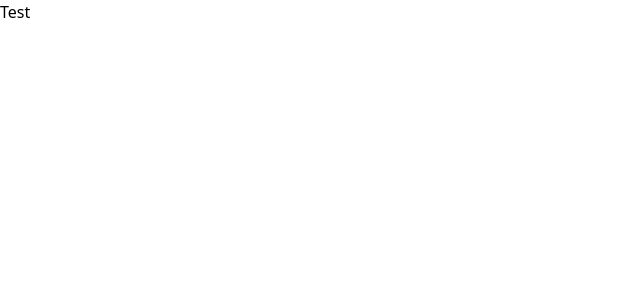
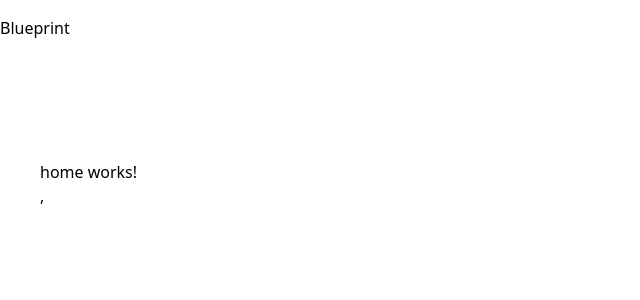
Before and after one commit to EdwardWestbury/factorio-tools, an Angular app: page / in a window 1280 px wide. Shown: the top 300 px of the page, without its empty margins (0-640 px from the left). Built offline with nearby package versions, Linux system fonts and the light colour scheme.

Commit message:
Implement main layout and home feature with routing

```diff
--- a/projects/blueprint/src/app/app.component.html
+++ b/projects/blueprint/src/app/app.component.html
@@ -1 +1 @@
-<h1 class="text-blue-600">Test</h1>
+<app-main-layout />
--- a/projects/blueprint/src/app/app.component.ts
+++ b/projects/blueprint/src/app/app.component.ts
@@ -1,9 +1,10 @@
 import { Component } from '@angular/core';
 import { RouterOutlet } from '@angular/router';
+import { MainLayoutComponent } from './layout/main-layout/main-layout.component';
 
 @Component({
   selector: 'app-root',
-  imports: [RouterOutlet],
+  imports: [MainLayoutComponent],
   templateUrl: './app.component.html',
   styleUrl: './app.component.css',
 })
--- a/projects/blueprint/src/app/app.routes.ts
+++ b/projects/blueprint/src/app/app.routes.ts
@@ -1,3 +1,12 @@
 import { Routes } from '@angular/router';
 
-export const routes: Routes = [];
+export const routes: Routes = [
+  {
+    path: '',
+    loadChildren: () => import('./feature/home/home.routes')
+  },
+  {
+    path: '**',
+    redirectTo: ''
+  }
+];
--- /dev/null
+++ b/projects/blueprint/src/app/feature/home/home.routes.ts
@@ -0,0 +1,13 @@
+import { Routes } from "@angular/router";
+
+export default <Routes>[
+  // {
+  //   path: '',
+  //   pathMatch: 'full',
+  //   redirectTo: 'home'
+  // },
+  {
+    path: '',
+    loadComponent: () => import("./home/home.component").then(m => m.HomeComponent)
+  }
+];
--- /dev/null
+++ b/projects/blueprint/src/app/feature/home/home/home.component.css
@@ -0,0 +1,3 @@
+:host {
+  display: block;
+}
--- /dev/null
+++ b/projects/blueprint/src/app/feature/home/home/home.component.html
@@ -0,0 +1 @@
+<p>home works!</p>,
--- /dev/null
+++ b/projects/blueprint/src/app/feature/home/home/home.component.ts
@@ -0,0 +1,10 @@
+import { ChangeDetectionStrategy, Component } from '@angular/core';
+
+@Component({
+  selector: 'app-home',
+  imports: [],
+  templateUrl: './home.component.html',
+  styleUrl: './home.component.css',
+  changeDetection: ChangeDetectionStrategy.OnPush,
+})
+export class HomeComponent { }
--- /dev/null
+++ b/projects/blueprint/src/app/layout/main-layout/main-layout.component.css
@@ -0,0 +1,3 @@
+:host {
+  display: block;
+}
--- /dev/null
+++ b/projects/blueprint/src/app/layout/main-layout/main-layout.component.html
@@ -0,0 +1,6 @@
+<header class="container mx-auto py-4">
+  Blueprint
+</header>
+<main class="container mx-auto mt-16 p-10">
+  <router-outlet></router-outlet>
+</main>
--- /dev/null
+++ b/projects/blueprint/src/app/layout/main-layout/main-layout.component.ts
@@ -0,0 +1,11 @@
+import { ChangeDetectionStrategy, Component } from '@angular/core';
+import { RouterOutlet } from '@angular/router';
+
+@Component({
+  selector: 'app-main-layout',
+  imports: [RouterOutlet],
+  templateUrl: './main-layout.component.html',
+  styleUrl: './main-layout.component.css',
+  changeDetection: ChangeDetectionStrategy.OnPush,
+})
+export class MainLayoutComponent { }
```
